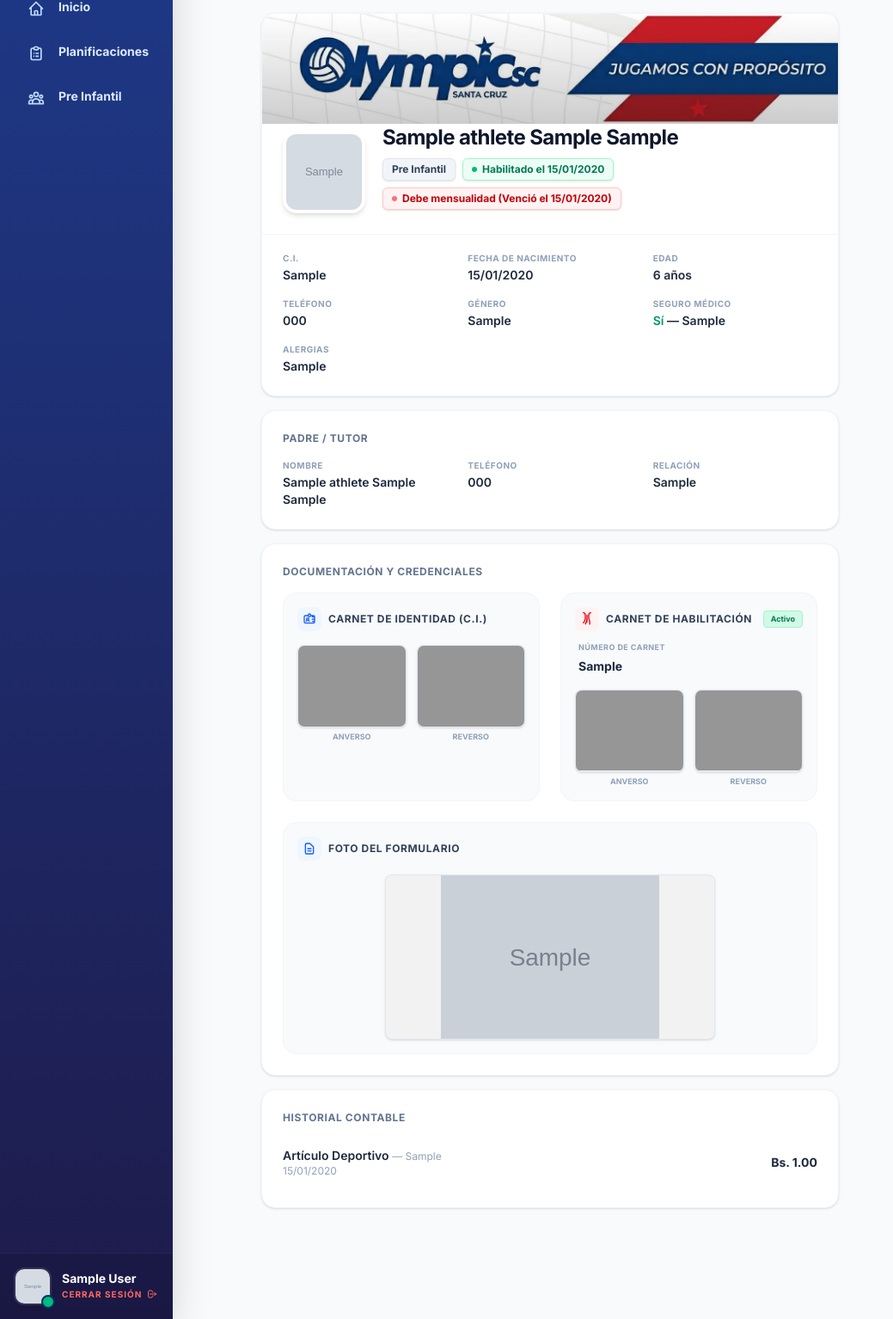
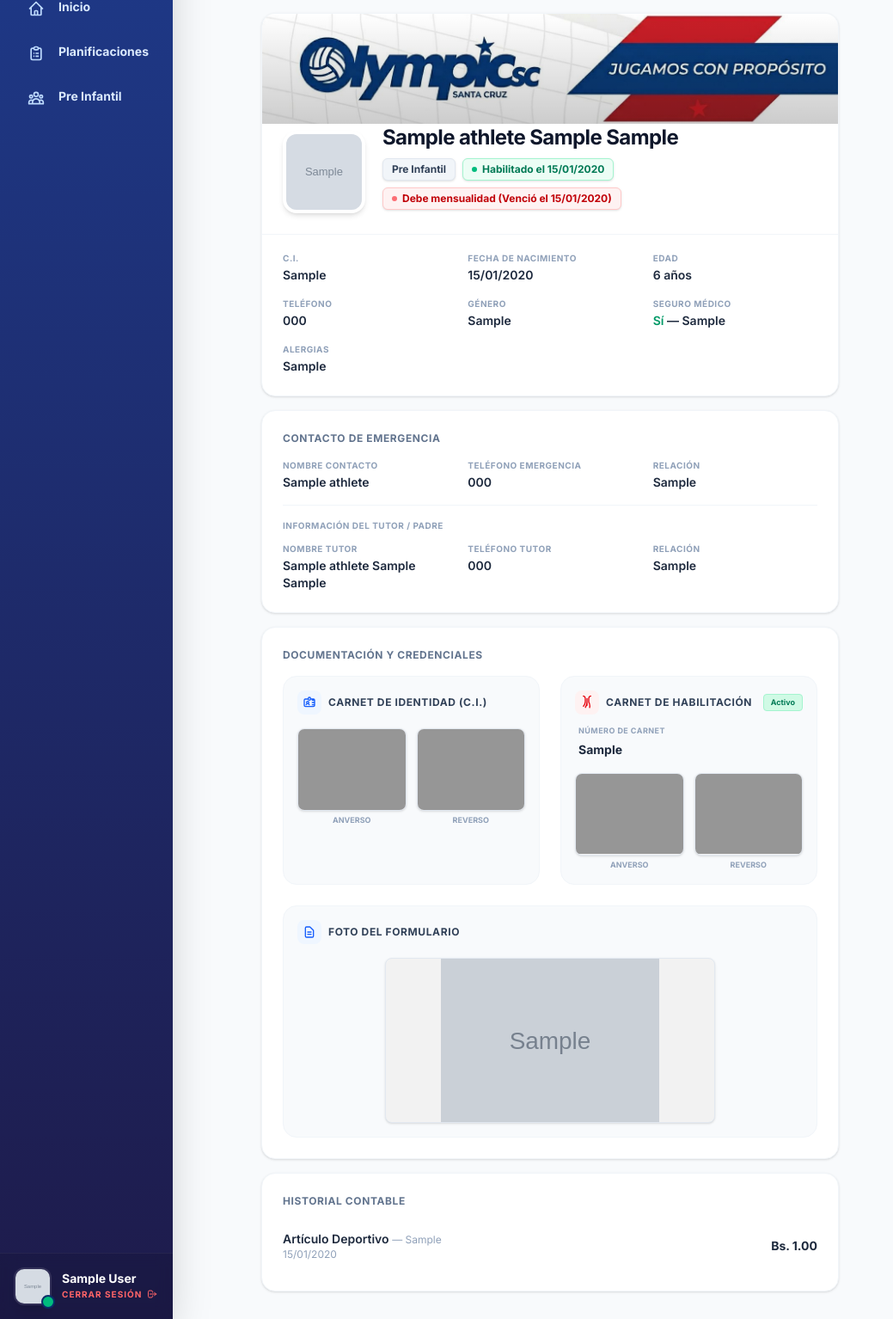
Before and after one commit to jhonsalas68/OlimplicSC, a Laravel app: page /admin/athletes/1 in a window 1280 px wide. Shown: the part 145-1679 px from the top of the page at 86% size, without its empty margins (0-1039 px from the left). Run offline with Laravel 12, Linux system fonts and the light colour scheme; a user stored in the database is signed in; data comes from the database, SQL or seed files in the repository; tables that the repository leaves empty hold one stand-in row (values such as "Sample post"); grey boxes marked "Sample" are stand-in pictures; style sheets or scripts are compiled from the project's sources; some libraries are stand-ins or nearby versions; grey boxes are pictures that could not be loaded.

Commit message:
feat: mostrar contacto de emergencia para todas las categorias de atletas

```diff
--- a/resources/views/admin/athletes/show.blade.php
+++ b/resources/views/admin/athletes/show.blade.php
@@ -139,43 +139,49 @@
         </div>
     </div>
 
-    {{-- Contacto de emergencia --}}
-    @php $esMenor = $athlete->edadActual() < 18; @endphp
+    {{-- Contacto de emergencia y tutor --}}
+    @php
+        $esMenor = $athlete->edadActual() < 18;
+        $nombreTutor = trim(($athlete->nombre_padre ?? '') . ' ' . ($athlete->apellido_paterno_padre ?? '') . ' ' . ($athlete->apellido_materno_padre ?? ''));
+    @endphp
     <div class="bg-white rounded-2xl shadow-sm border border-slate-100 p-6 mb-4">
         <h2 class="text-xs font-bold text-slate-500 uppercase tracking-wider mb-4">
-            {{ $esMenor ? 'Padre / Tutor' : 'Contacto de Referencia' }}
+            Contacto de Emergencia
         </h2>
         <div class="grid grid-cols-2 sm:grid-cols-3 gap-x-6 gap-y-4">
-            @if($esMenor)
             <div>
-                    <p class="text-[10px] font-bold text-slate-400 uppercase tracking-wider mb-0.5">Nombre</p>
-                    <p class="text-sm font-semibold text-slate-800">
-                        {{ trim(($athlete->nombre_padre ?? '') . ' ' . ($athlete->apellido_paterno_padre ?? '') . ' ' . ($athlete->apellido_materno_padre ?? '')) ?: '—' }}
-                    </p>
+                <p class="text-[10px] font-bold text-slate-400 uppercase tracking-wider mb-0.5">Nombre Contacto</p>
+                <p class="text-sm font-semibold text-slate-800">{{ $athlete->contacto_nombre ?? '—' }}</p>
             </div>
             <div>
-                    <p class="text-[10px] font-bold text-slate-400 uppercase tracking-wider mb-0.5">Teléfono</p>
+                <p class="text-[10px] font-bold text-slate-400 uppercase tracking-wider mb-0.5">Teléfono Emergencia</p>
+                <p class="text-sm font-semibold text-slate-800">{{ $athlete->contacto_telefono ?? '—' }}</p>
+            </div>
+            <div>
+                <p class="text-[10px] font-bold text-slate-400 uppercase tracking-wider mb-0.5">Relación</p>
+                <p class="text-sm font-semibold text-slate-800">{{ $athlete->contacto_relacion ?? '—' }}</p>
+            </div>
+        </div>
+
+        @if($esMenor || $nombreTutor || $athlete->telefono_padre)
+            <div class="border-t border-slate-100 pt-4 mt-4">
+                <h3 class="text-[10px] font-bold text-slate-400 uppercase tracking-wider mb-3">Información del Tutor / Padre</h3>
+                <div class="grid grid-cols-2 sm:grid-cols-3 gap-x-6 gap-y-4">
+                    <div>
+                        <p class="text-[10px] font-bold text-slate-400 uppercase tracking-wider mb-0.5">Nombre Tutor</p>
+                        <p class="text-sm font-semibold text-slate-800">{{ $nombreTutor ?: '—' }}</p>
+                    </div>
+                    <div>
+                        <p class="text-[10px] font-bold text-slate-400 uppercase tracking-wider mb-0.5">Teléfono Tutor</p>
                         <p class="text-sm font-semibold text-slate-800">{{ $athlete->telefono_padre ?? '—' }}</p>
                     </div>
                     <div>
                         <p class="text-[10px] font-bold text-slate-400 uppercase tracking-wider mb-0.5">Relación</p>
                         <p class="text-sm font-semibold text-slate-800">{{ $athlete->relacion_contacto ?? '—' }}</p>
                     </div>
-            @else
-                <div>
-                    <p class="text-[10px] font-bold text-slate-400 uppercase tracking-wider mb-0.5">Nombre</p>
-                    <p class="text-sm font-semibold text-slate-800">{{ $athlete->contacto_nombre ?? '—' }}</p>
                 </div>
-                <div>
-                    <p class="text-[10px] font-bold text-slate-400 uppercase tracking-wider mb-0.5">Teléfono</p>
-                    <p class="text-sm font-semibold text-slate-800">{{ $athlete->contacto_telefono ?? '—' }}</p>
-                </div>
-                <div>
-                    <p class="text-[10px] font-bold text-slate-400 uppercase tracking-wider mb-0.5">Relación</p>
-                    <p class="text-sm font-semibold text-slate-800">{{ $athlete->contacto_relacion ?? '—' }}</p>
             </div>
         @endif
-        </div>
     </div>
 
     {{-- Documentos y Credenciales --}}
```
Also changed, not shown: resources/views/admin/athletes/form.blade.php (+30 -29 lines). Lines whose indentation alone changed are shown as unchanged.
